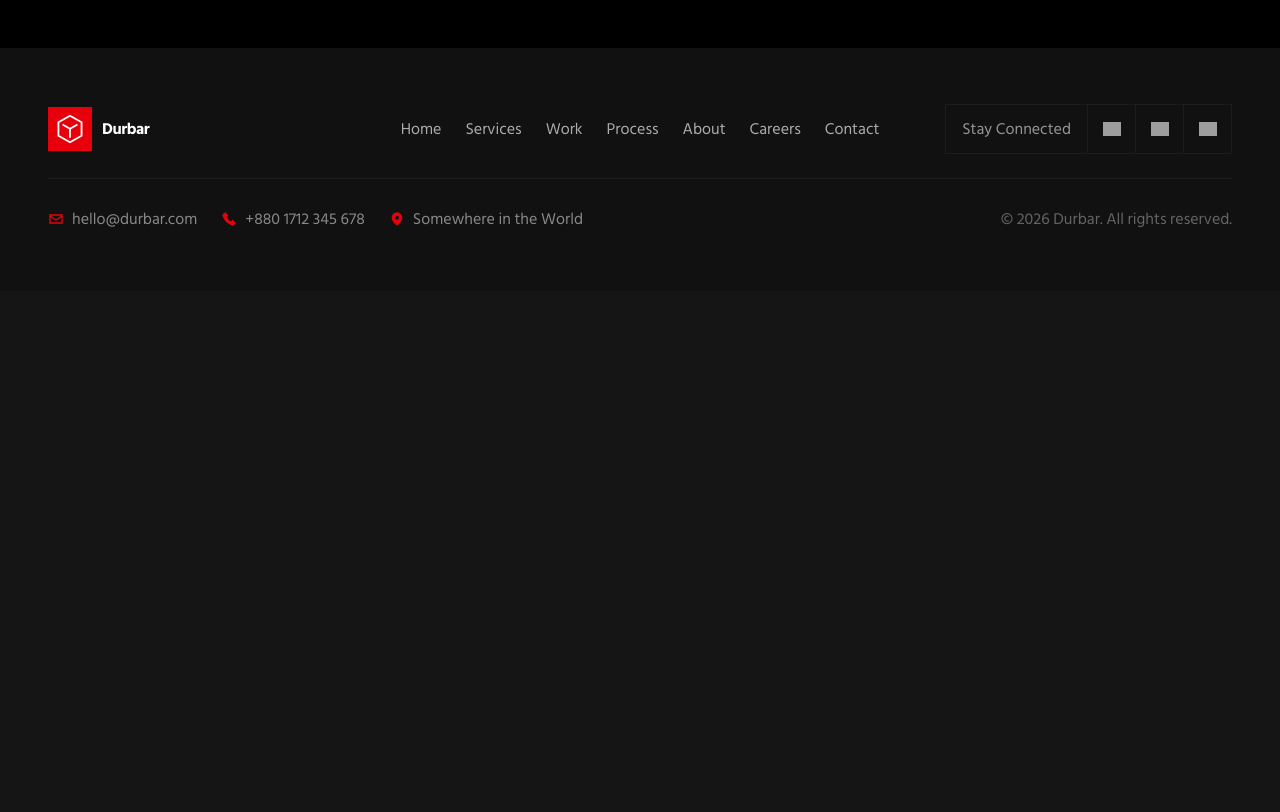
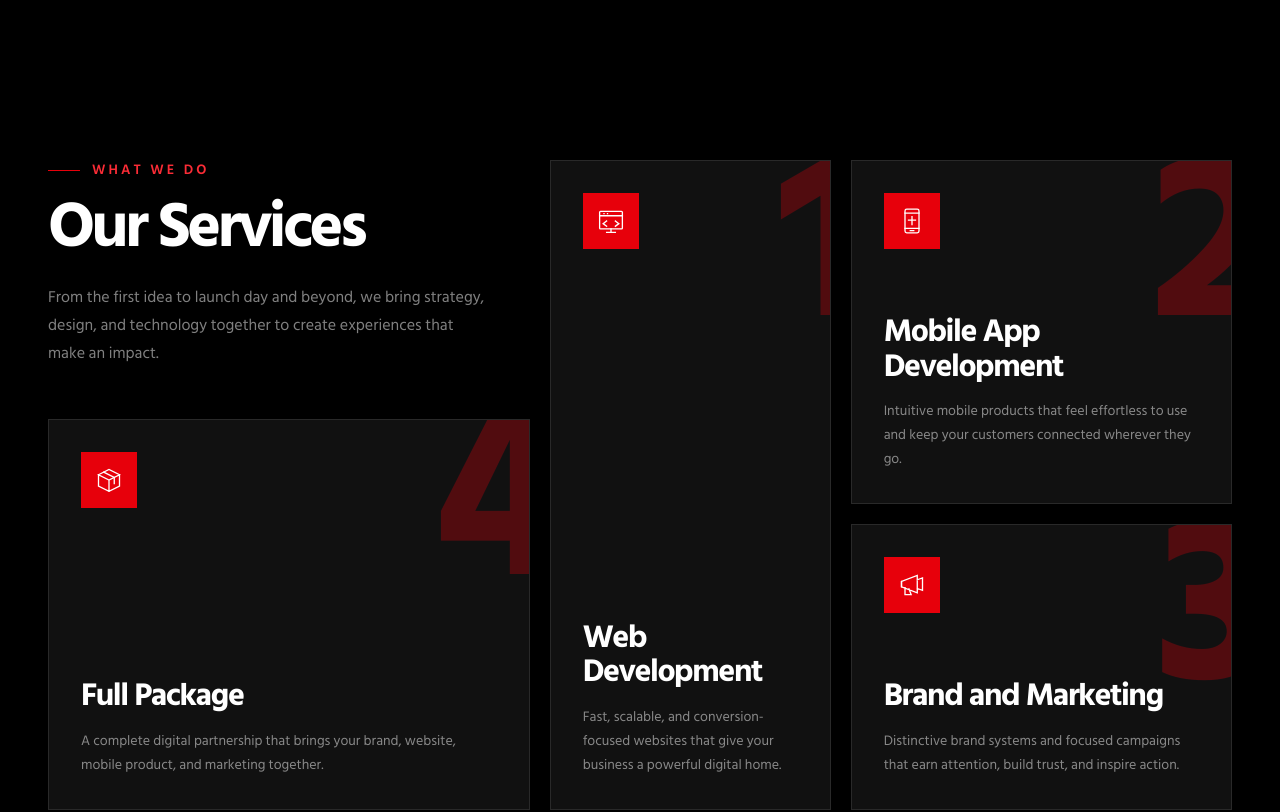
Before and after one commit to durbardev/durbar_frontend, a React (Vite) app: page / in a window 1280 px wide. Shown: the part 874-1686 px from the top of the page. Before the commit the page ends 1165 px from the top, so only its background shows below. Built offline with nearby package versions, Linux system fonts and the light colour scheme; grey boxes are pictures that could not be loaded.

Commit message:
add service section

```diff
--- a/src/App.jsx
+++ b/src/App.jsx
@@ -1,6 +1,7 @@
 import Footer from "./components/Footer";
 import Header from "./components/Header";
 import Hero from "./components/Hero";
+import Services from "./components/Services";
 import TrustedBrands from "./components/TrustedBrands";
 
 function App() {
@@ -15,6 +16,9 @@ function App() {
             {/* Trusted Brands */}
             <TrustedBrands />
 
+            {/* Services */}
+            <Services />
+
             {/* Footer */}
             <Footer />
         </div>
--- /dev/null
+++ b/src/components/Services.jsx
@@ -0,0 +1,120 @@
+import services from "../data/services";
+
+const icons = {
+    web: (
+        <>
+            <rect x="3" y="5" width="26" height="20" rx="1" />
+            <path d="M3 10h26M8 7.5h.01m4 0h.01M11 29h10m-5-4v4M11 16l-4 3 4 3m10-6 4 3-4 3" />
+        </>
+    ),
+    mobile: (
+        <>
+            <rect x="8" y="2.5" width="16" height="27" rx="2" />
+            <path d="M8 7h16M8 24.5h16M14 27h4m-2-16v9m-4-5h8" />
+        </>
+    ),
+    marketing: (
+        <>
+            <path d="M4 18v-6l18-7v20L4 18Zm18-8 6-2v14l-6-2M8 19v8h7l-2.5-6.5" />
+            <path d="M4 12v6" />
+        </>
+    ),
+    package: (
+        <>
+            <path d="m4 10 12-6 12 6-12 6-12-6Zm0 0v13l12 6 12-6V10M16 16v13" />
+            <path d="m10 7 12 6v7" />
+        </>
+    ),
+};
+
+function ServiceIcon({ type }) {
+    return (
+        <span className="grid size-14 place-items-center bg-red-600 text-white transition-transform duration-300 group-hover:-rotate-6 group-hover:scale-105">
+            <svg
+                className="size-7 fill-none stroke-current stroke-[1.5] [stroke-linecap:square] [stroke-linejoin:miter]"
+                viewBox="0 0 32 32"
+                aria-hidden="true"
+            >
+                {icons[type]}
+            </svg>
+        </span>
+    );
+}
+
+function ServiceCard({ service, index, className = "" }) {
+    return (
+        <article
+            className={`group relative flex min-h-[260px] flex-col overflow-hidden border border-white/10 bg-[#111] p-7 transition-colors duration-300 hover:bg-[#171717] sm:p-8 ${className}`}
+        >
+            <span
+                className="pointer-events-none absolute -top-10 -right-4 text-[190px] leading-none font-bold tracking-[-0.1em] text-red-600/30 transition-colors duration-500 group-hover:text-red-600/50 sm:text-[240px]"
+                aria-hidden="true"
+            >
+                {index + 1}
+            </span>
+
+            <div className="relative flex items-start justify-between">
+                <ServiceIcon type={service.icon} />
+            </div>
+
+            <div className="relative mt-auto pt-12">
+                <h3 className="max-w-[310px] text-[28px] leading-[1.08] font-bold tracking-[-0.045em] sm:text-[32px]">
+                    {service.title}
+                </h3>
+                <p className="mt-4 max-w-[380px] text-sm leading-6 text-white/50">
+                    {service.description}
+                </p>
+            </div>
+
+            <span
+                className="absolute bottom-0 left-0 h-1 w-0 bg-red-600 transition-all duration-500 group-hover:w-full"
+                aria-hidden="true"
+            />
+        </article>
+    );
+}
+
+function Services() {
+    return (
+        <section
+            id="services"
+            className="overflow-hidden bg-black px-5 py-20 text-white sm:px-8 lg:px-12 lg:py-28"
+        >
+            <div className="mx-auto max-w-[1320px]">
+                <div className="grid gap-5 lg:grid-cols-12 lg:grid-rows-[auto_1fr]">
+                    <header className="pb-8 lg:col-span-5 lg:pr-10">
+                        <p className="mb-4 flex items-center gap-3 text-sm font-semibold tracking-[0.22em] text-red-500 uppercase">
+                            <span className="h-px w-8 bg-red-600" />
+                            {services.eyebrow}
+                        </p>
+                        <h2 className="text-[44px] leading-[0.98] font-bold tracking-[-0.055em] sm:text-[64px]">
+                            Our Services
+                        </h2>
+                        <p className="mt-6 max-w-[440px] text-base leading-7 text-white/50">
+                            {services.description}
+                        </p>
+                    </header>
+
+                    <ServiceCard
+                        service={services.items[3]}
+                        index={3}
+                        className="order-4 lg:order-none lg:col-span-5 lg:row-start-2 lg:min-h-[340px]"
+                    />
+
+                    <ServiceCard
+                        service={services.items[0]}
+                        index={0}
+                        className="order-1 lg:order-none lg:col-span-3 lg:row-span-2 lg:min-h-[650px]"
+                    />
+
+                    <div className="order-2 grid gap-5 lg:order-none lg:col-span-4 lg:row-span-2">
+                        <ServiceCard service={services.items[1]} index={1} />
+                        <ServiceCard service={services.items[2]} index={2} />
+                    </div>
+                </div>
+            </div>
+        </section>
+    );
+}
+
+export default Services;
--- /dev/null
+++ b/src/data/services.js
@@ -0,0 +1,38 @@
+const services = {
+    eyebrow: "What we do",
+    title: "Digital solutions built to move brands forward.",
+    description:
+        "From the first idea to launch day and beyond, we bring strategy, design, and technology together to create experiences that make an impact.",
+    items: [
+        {
+            title: "Web Development",
+            description:
+                "Fast, scalable, and conversion-focused websites that give your business a powerful digital home.",
+            icon: "web",
+            tags: ["UI/UX Design", "Web Applications", "E-commerce"],
+        },
+        {
+            title: "Mobile App Development",
+            description:
+                "Intuitive mobile products that feel effortless to use and keep your customers connected wherever they go.",
+            icon: "mobile",
+            tags: ["iOS & Android", "Cross-platform", "Product Design"],
+        },
+        {
+            title: "Brand and Marketing",
+            description:
+                "Distinctive brand systems and focused campaigns that earn attention, build trust, and inspire action.",
+            icon: "marketing",
+            tags: ["Brand Strategy", "Visual Identity", "Digital Campaigns"],
+        },
+        {
+            title: "Full Package",
+            description:
+                "A complete digital partnership that brings your brand, website, mobile product, and marketing together.",
+            icon: "package",
+            tags: ["Strategy", "Design & Build", "Launch & Growth"],
+        },
+    ],
+};
+
+export default services;
```
